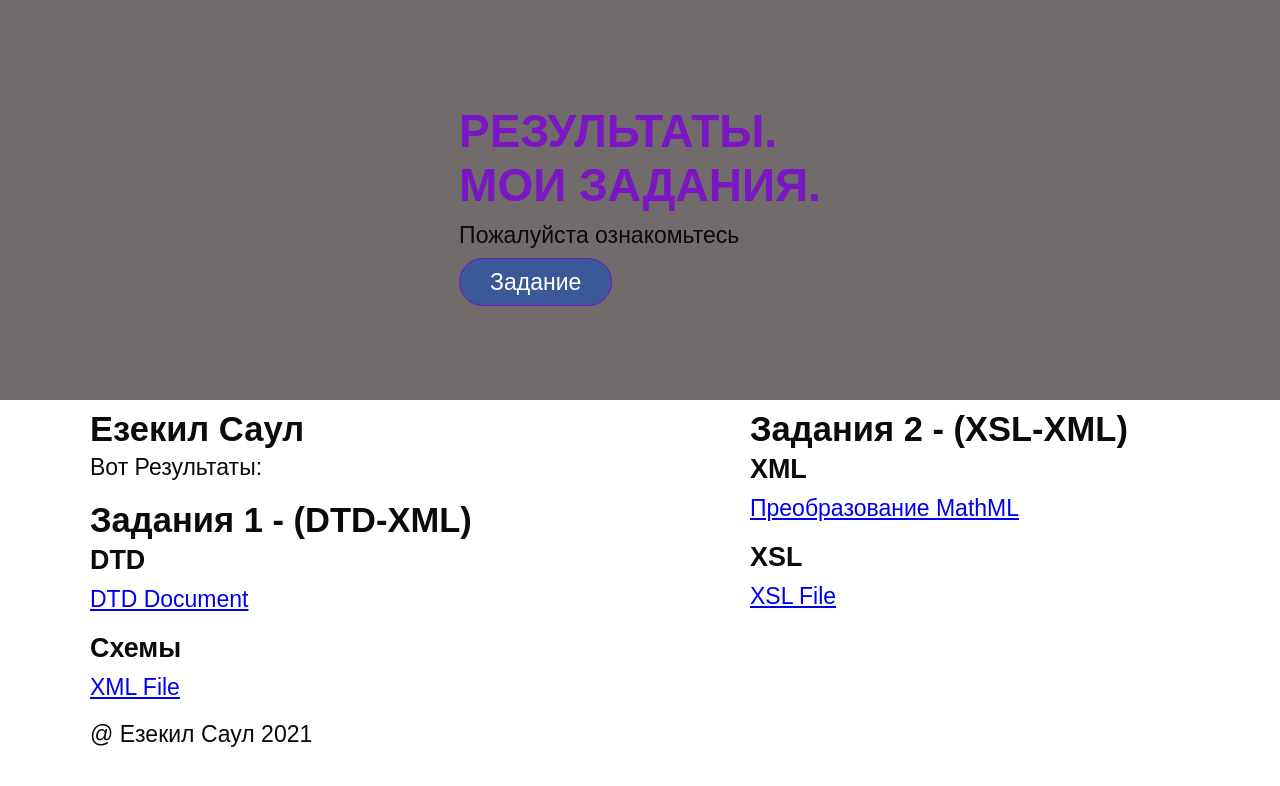
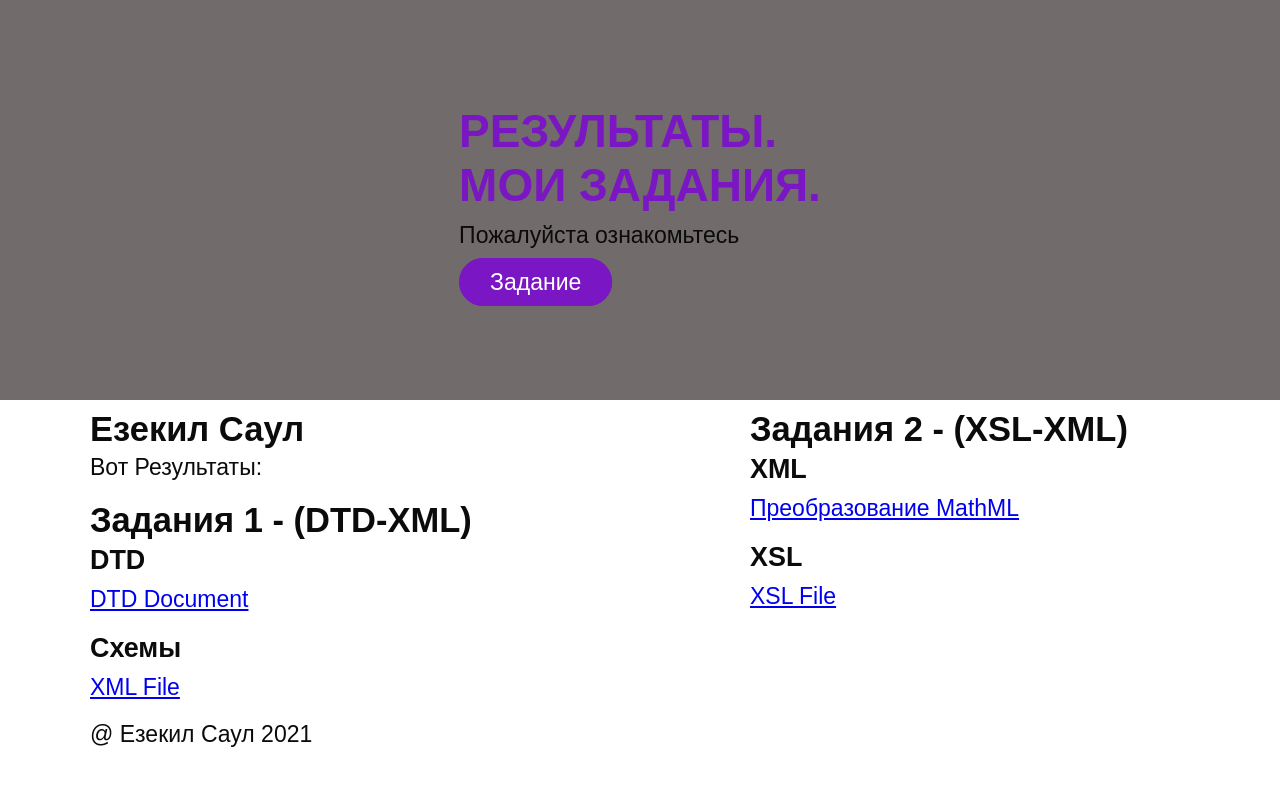
Before and after one commit to PyaePhyoAung-web/PyaePhyoAung-web.github.io, a plain HTML site: page Web-Zadanye/index.html in a window 1280 px wide. Drawn offline with Linux system fonts and the light colour scheme.

Commit message:
Update style.css

```diff
--- a/Web-Zadanye/css/style.css
+++ b/Web-Zadanye/css/style.css
@@ -83,7 +83,7 @@ margin-right: 10px;
 text-decoration: none;
 transition: color 0.2s, background-color 0.2s, border-color 0.2s;
 color: #fff;
-background-color: #3b5998;
+background-color: #7a16c4;;
 margin-bottom: 30px;
 }
 .btn-full:active,
```
